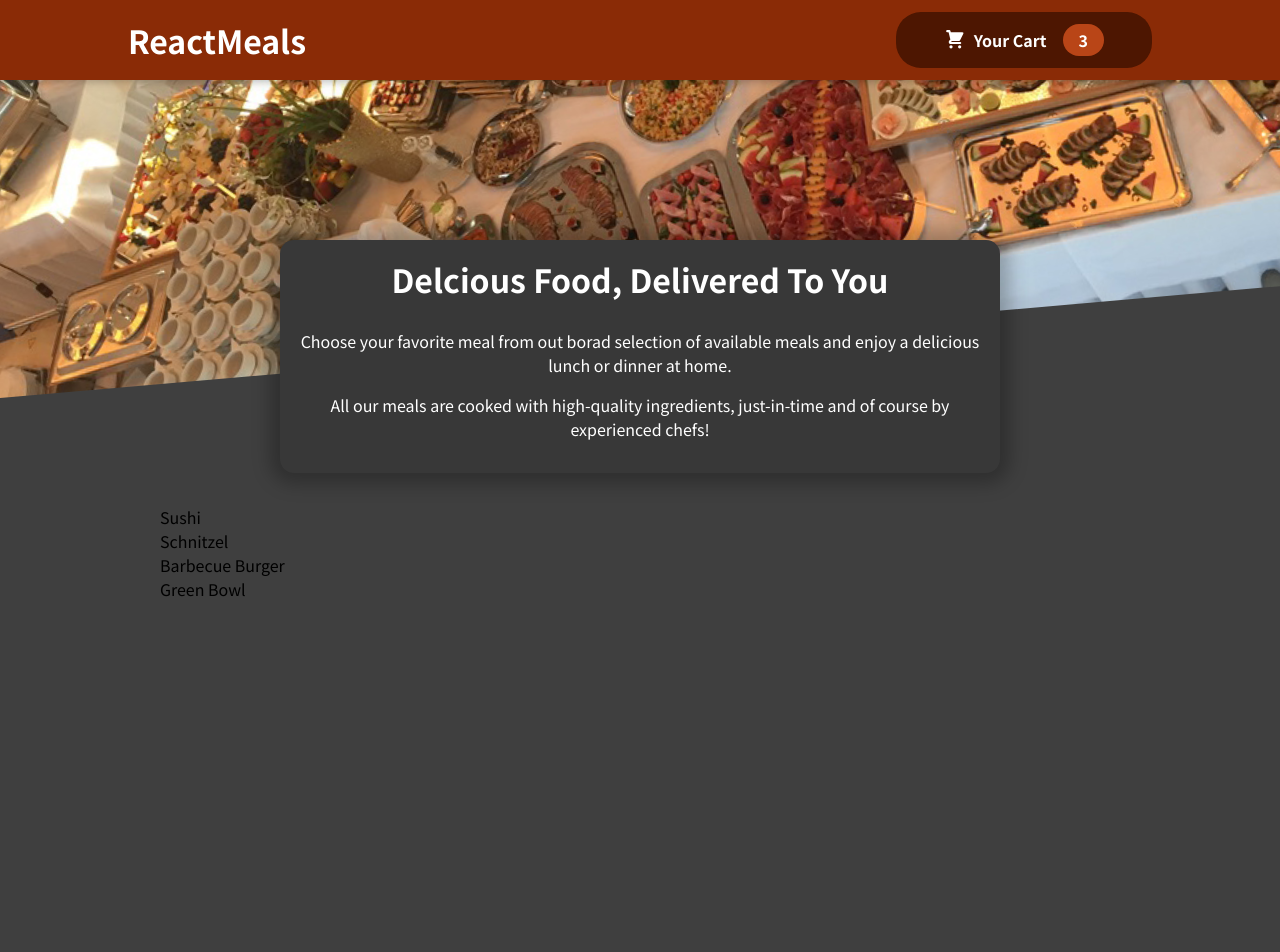
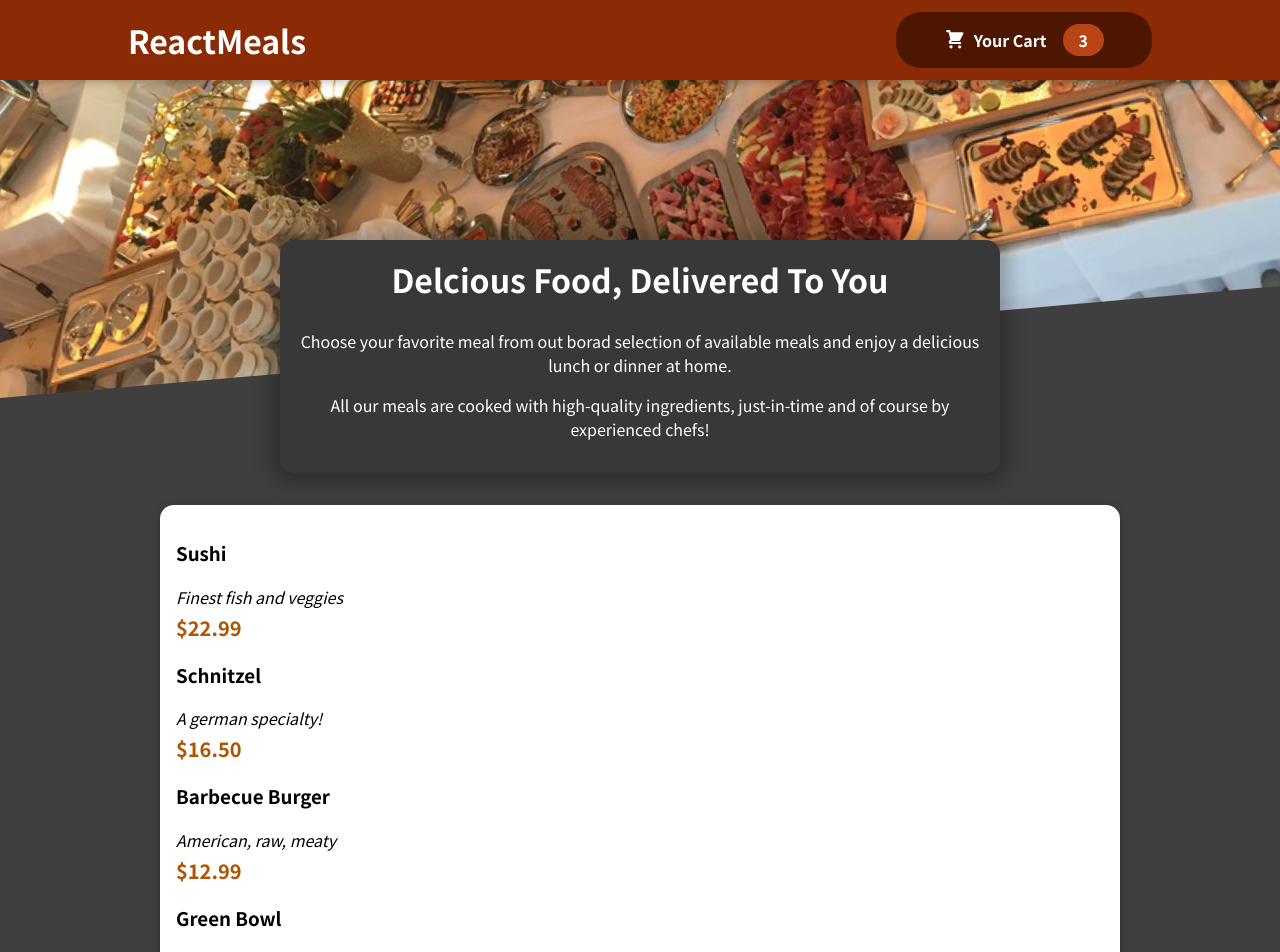
Before and after one commit to ghanayemomar/DummyShoppingCartApp, a React (Create React App) app: page / in a window 1280 px wide. Shown: the top 952 px of the page. Before the commit the page ends 800 px from the top, so only its background shows below. Built offline with nearby package versions, Linux system fonts and the light colour scheme.

Commit message:
136-Adding Meal Item

```diff
--- a/src/components/Meals/AvailableMeals.js
+++ b/src/components/Meals/AvailableMeals.js
@@ -1,5 +1,7 @@
 import React from "react";
 import classes from "./AvailableMeals.module.css";
+import MealItem from "./MealItem/MealItem";
+import Card from "../Ul/Card";
 const DUMMY_MEALS = [
   {
     id: "m1",
@@ -28,10 +30,19 @@
 ];
 
 const AvailableMeals = () => {
-  const mealsList = DUMMY_MEALS.map((meal) => <li>{meal.name}</li>);
+  const mealsList = DUMMY_MEALS.map((meal) => (
+    <MealItem
+      key={meal.id}
+      name={meal.name}
+      description={meal.description}
+      price={meal.price}
+    />
+  ));
   return (
     <section className={classes.meals}>
-      <ul>{mealsList}</ul>
+      <Card>
+        <ul>{mealsList}</ul>
+      </Card>
     </section>
   );
 };
--- /dev/null
+++ b/src/components/Meals/MealItem/MealItem.js
@@ -0,0 +1,16 @@
+import React from "react";
+import classes from './MealItem.module.css'
+const MealItem = (props) => {
+    const price = `$${props.price.toFixed(2)}`;
+  return (
+    <li>
+      <div>
+        <h3>{props.name}</h3>
+        <div className={classes.description}>{props.description}</div>
+        <div className={classes.price}>{price}</div>
+      </div>
+      <div></div>
+    </li>
+  );
+};
+export default MealItem;
--- /dev/null
+++ b/src/components/Meals/MealItem/MealItem.module.css
@@ -0,0 +1,22 @@
+.meal {
+    display: flex;
+    justify-content: space-between;
+    margin: 1rem;
+    padding-bottom: 1rem;
+    border-bottom: 1px solid #ccc;
+  }
+
+  .meal h3 {
+    margin: 0 0 0.25rem 0;
+  }
+
+  .description {
+    font-style: italic;
+  }
+
+  .price {
+    margin-top: 0.25rem;
+    font-weight: bold;
+    color: #ad5502;
+    font-size: 1.25rem;
+  }
--- /dev/null
+++ b/src/components/Ul/Card.js
@@ -0,0 +1,7 @@
+import React from 'react'
+import classes from './Card.module.css'
+const Card =(props) =>{
+    return <div className={classes.card}>{props.children}</div>
+};
+
+export default Card;
--- /dev/null
+++ b/src/components/Ul/Card.module.css
@@ -0,0 +1,6 @@
+.card {
+    padding: 1rem;
+    box-shadow: 0 2px 8px rgba(0, 0, 0, 0.25);
+    border-radius: 14px;
+    background-color: white;
+  }
```
Also changed, not shown: src/components/Meals/MealItem/MealItemForm.js (added), 1 other file (tests, documents, lock files or other folders).
